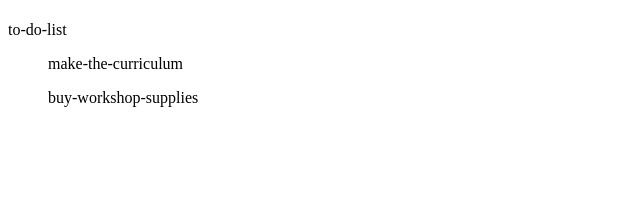
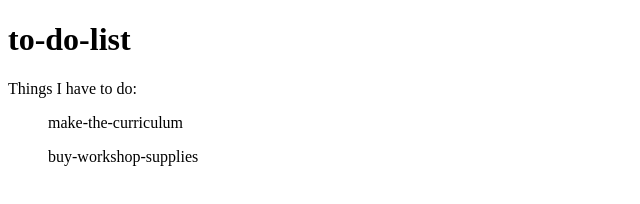
Before and after one commit to jowuloo/todo-list-front-end, a plain HTML site: page index.html in a window 1280 px wide. Shown: the whole page, without its empty margins (0-640 px from the left). Drawn offline with Linux system fonts and the light colour scheme.

Commit message:
Add content to index.html

```diff
--- a/index.html
+++ b/index.html
@@ -6,7 +6,8 @@
 
     <body>
         <p>
-            <h1></h1>to-do-list</h1>
+            <h1>to-do-list</h1>
+            <p>Things I have to do:</p>
             <ul>make-the-curriculum</ul>
             <ul>buy-workshop-supplies</ul>
         </p>
```
